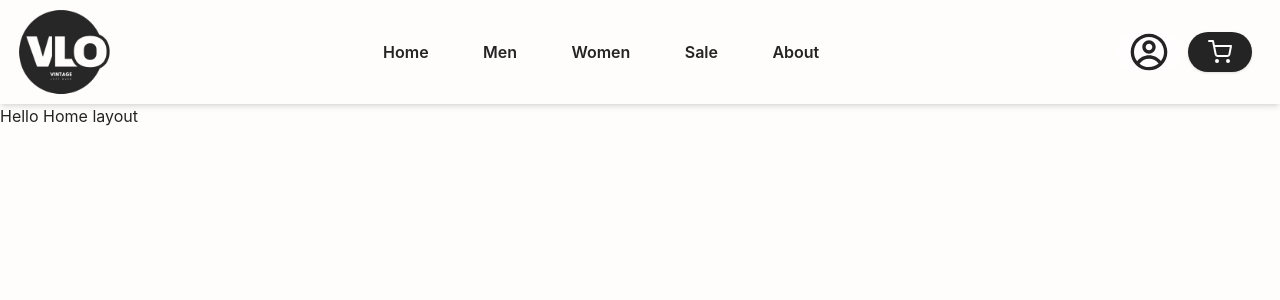
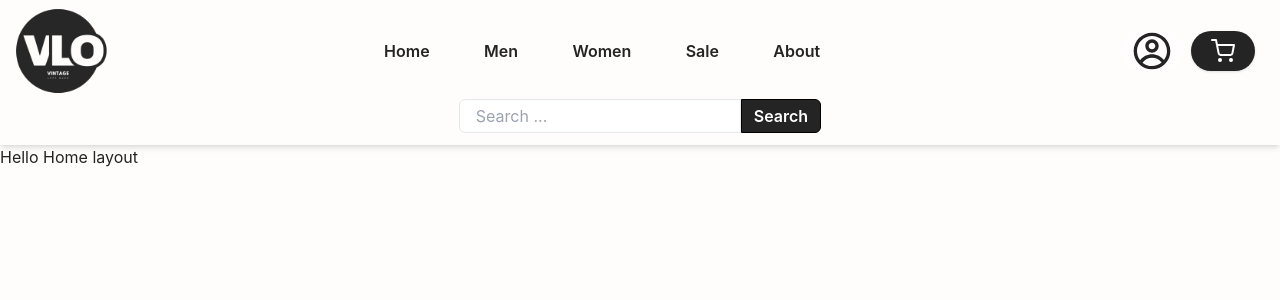
Before and after one commit to Hassan1823/vintage_leftover, a React (Vite) app: page / in a window 1280 px wide. Shown: the top 300 px of the page. Built offline with nearby package versions, Linux system fonts and the light colour scheme.

Commit message:
search bar

```diff
--- a/src/components/extra/HomeLayout.jsx
+++ b/src/components/extra/HomeLayout.jsx
@@ -1,5 +1,6 @@
 // * imports
 import React from "react";
+import { Link } from "react-router-dom";
 
 // * local imports
 import { menuList } from "../../lib/data";
@@ -7,12 +8,14 @@ import { menuList } from "../../lib/data";
 //* lib imports
 import { FiShoppingCart } from "react-icons/fi";
 import { CgProfile } from "react-icons/cg";
+import { FaFacebook } from "react-icons/fa";
+import { AiFillInstagram } from "react-icons/ai";
 
 const HomeLayout = ({ children }) => {
   return (
     <>
       {/* header starts here  */}
-      <div className="flex items-center justify-between w-full h-auto px-4 py-1 text-center bg-transparent shadow-md">
+      <div className="flex items-center justify-between w-full h-auto px-[1%] pt-[0.2%] text-center bg-transparent ">
         {/* logo and menu container */}
         <div className="w-[65%] h-auto flex justify-between items-center ">
           {/* logo */}
@@ -22,12 +25,13 @@ const HomeLayout = ({ children }) => {
           <div className="flex items-center justify-center w-auto h-auto space-x-[3vw]">
             {menuList?.map((item, idx) => {
               return (
-                <button
+                <Link
+                  to={item?.path}
                   key={idx}
                   className="text-base font-semibold p-2 rounded-full hover:duration-300 hover:bg-[#242424] hover:text-white"
                 >
                   {item?.label}
-                </button>
+                </Link>
               );
             })}
           </div>
@@ -35,19 +39,41 @@ const HomeLayout = ({ children }) => {
 
         <div className="flex items-center justify-end h-auto  w-[30%] gap-[2%] px-[1%]">
           {/* user profile */}
-          <button className="flex items-center justify-center w-[5vw] h-[5vh] p-[2%] rounded-full bg-[#fffdfd]">
+          <Link
+            to={"/"}
+            className="flex items-center justify-center w-[5vw] h-[5vh] p-[2%] rounded-full bg-[#fffdfd]"
+          >
             <CgProfile className="text-[#242424] size-10" />
-          </button>
+          </Link>
 
           {/* cart */}
-          <button className="flex items-center justify-center w-[5vw] h-[5vh] p-[2%] rounded-full shadow bg-[#242424]">
+          <Link
+            to={"/"}
+            className="flex items-center justify-center w-[5vw] h-[5vh] p-[2%] rounded-full shadow bg-[#242424]"
+          >
             <FiShoppingCart className="text-white size-6" />
-          </button>
+          </Link>
         </div>
       </div>
       {/* header ends here  */}
 
-      {/* search header */}
+      <div className="flex items-center justify-center w-full px-[1%] h-auto bg-transparent shadow-md pb-[1%]">
+        {/* <h1 className="text-xs font-bold text-[#242424] ">Vintage Leftover</h1> */}
+
+        {/* search header */}
+        <div className="flex items-center justify-center w-auto h-auto ">
+          <input
+            type="search"
+            name="productSearch"
+            id="productSearch"
+            placeholder="Search ..."
+            className="py-1 px-4 border rounded-l-md outline-none focus:outline-none active:outline-none min-w-[20vw]"
+          />
+          <button className="py-1 px-3 rounded-r-md bg-[#242424] border-black border text-base font-semibold text-white">
+            Search
+          </button>
+        </div>
+      </div>
 
       {/* here come the children */}
       {children}
```
